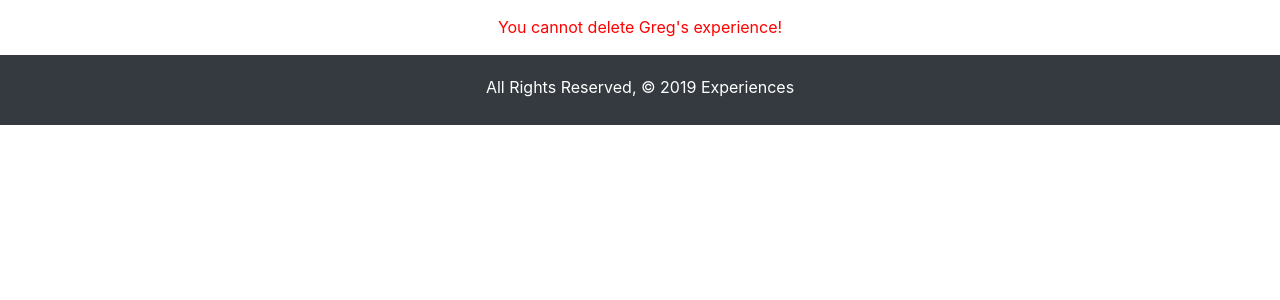
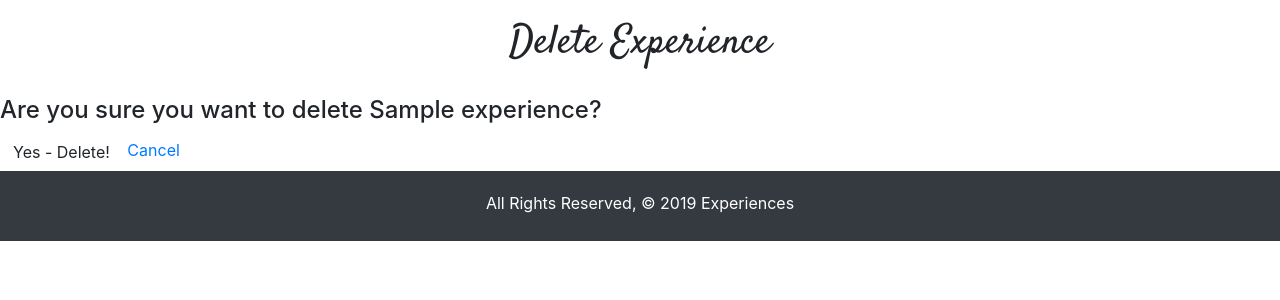
Before and after one commit to mrobin88/experiences-app, a Django app: page /experiences/1/delete/ in a window 1280 px wide. Shown: the part 56-356 px from the top of the page. Run offline with Django 3.2, Linux system fonts and the light colour scheme; a user stored in the database is signed in; data comes from the database, SQL or seed files in the repository; tables that the repository leaves empty hold one stand-in row (values such as "Sample post"); some libraries are stand-ins or nearby versions.

Commit message:
fix request typos in templates, add logic to delete bookings template

```diff
--- a/main_app/templates/bookings/confirm_delete.html
+++ b/main_app/templates/bookings/confirm_delete.html
@@ -2,7 +2,7 @@
 
 {% block content %}
 <h1>Delete Booking</h1>
-
+{% if booking.user.id == request.user.id %}
 <h4>Are you sure you want to delete your booking for <span class="teal-text">{{ booking.experience.title }}</span> on <span class="teal-text">{{ booking.date }}</span> ?</h4>
 
 <form action="" method="POST">
@@ -10,4 +10,7 @@
     <input type="submit" value="Yes - Delete!" class="btn">
     <a href="{% url 'bkng_show' booking.experience_id booking.id %}">Cancel</a>
 </form>
+{% else %}
+<a href="{% url 'experiences-list' %}"><p style="color:red; padding-top: 15px; text-align: center">You cannot delete someone else's booking!</p></a>
+{% endif %}
 {% endblock %}
--- a/main_app/templates/experiences/confirm_delete.html
+++ b/main_app/templates/experiences/confirm_delete.html
@@ -1,7 +1,7 @@
 {% extends 'base.html' %}
 
 {% block content %}
-{% if experience.user.id == requst.user.id %}
+{% if experience.user.id == request.user.id %}
 <h1 style="color: #212529">Delete Experience</h1>
 
 <h4>Are you sure you want to delete <span class="teal-text">{{ object.title }}</span>?</h4>
```
